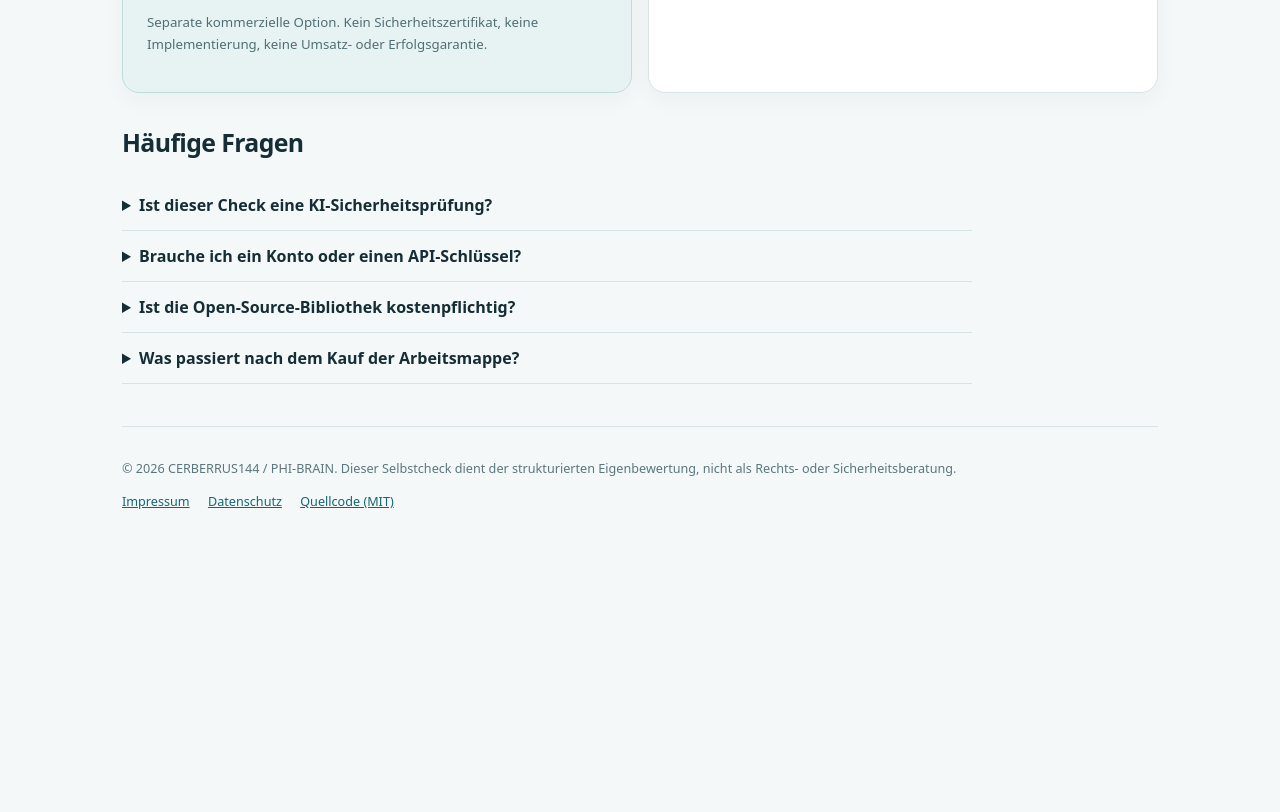
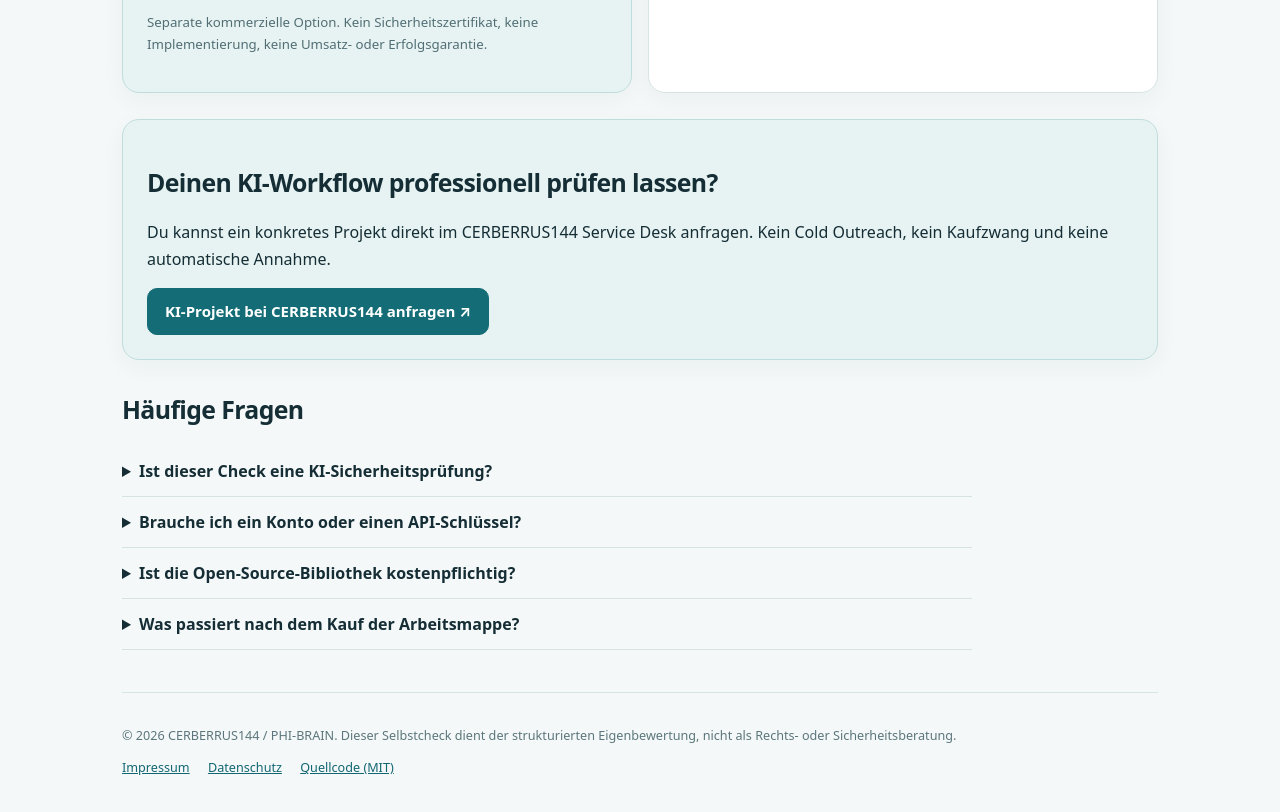
Before and after one commit to charlysmoky2010-hub/ai-guardrails-protocol, a plain HTML site: page index.html in a window 1280 px wide. Shown: the part 2318-3130 px from the top of the page. Before the commit the page ends 2922 px from the top, so only its background shows below. Drawn offline with Linux system fonts and the light colour scheme.

Commit message:
Link CERBERRUS144 self-service inbound request desk

```diff
--- a/index.html
+++ b/index.html
@@ -91,6 +91,7 @@ footer a{margin-right:15px}
 </article>
 </div>
 </section>
+<section class="panel accent" style="margin-top:26px" aria-label="CERBERRUS144 Projektanfrage"><h2>Deinen KI-Workflow professionell prüfen lassen?</h2><p>Du kannst ein konkretes Projekt direkt im CERBERRUS144 Service Desk anfragen. Kein Cold Outreach, kein Kaufzwang und keine automatische Annahme.</p><a class="button" href="https://baseless-dust-738gwd3.shipstatic.com/?utm_source=github&utm_medium=guardrails&utm_campaign=inbound_service_desk" rel="noopener noreferrer">KI-Projekt bei CERBERRUS144 anfragen ↗</a></section>
 <section class="faq" style="margin-top:32px">
 <h2>Häufige Fragen</h2>
 <details><summary>Ist dieser Check eine KI-Sicherheitsprüfung?</summary><p>Nein. Er strukturiert Selbstangaben und ist weder ein unabhängiges Security-Audit noch eine regulatorische Prüfung.</p></details>
```
